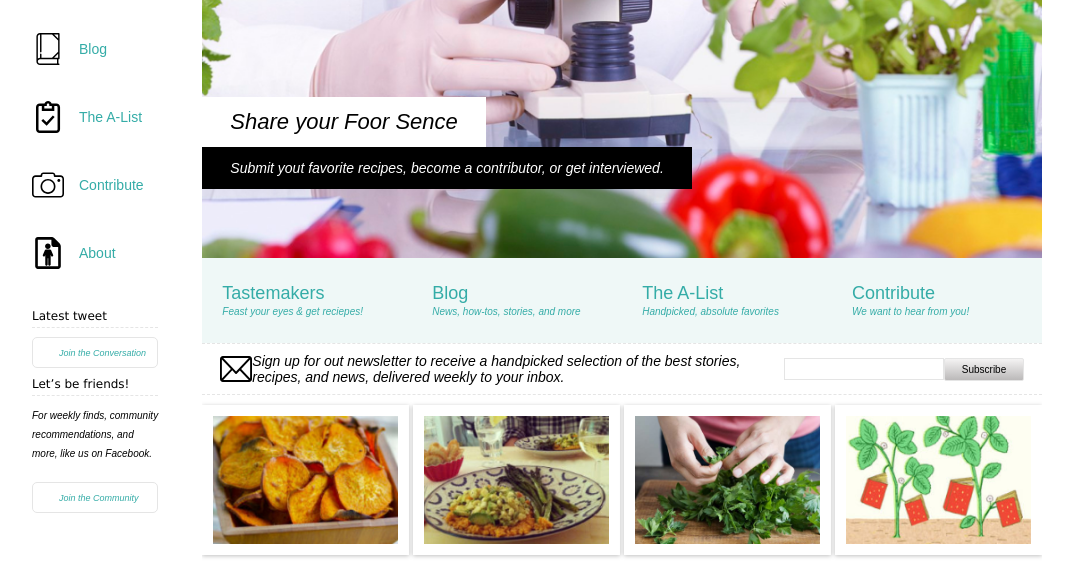
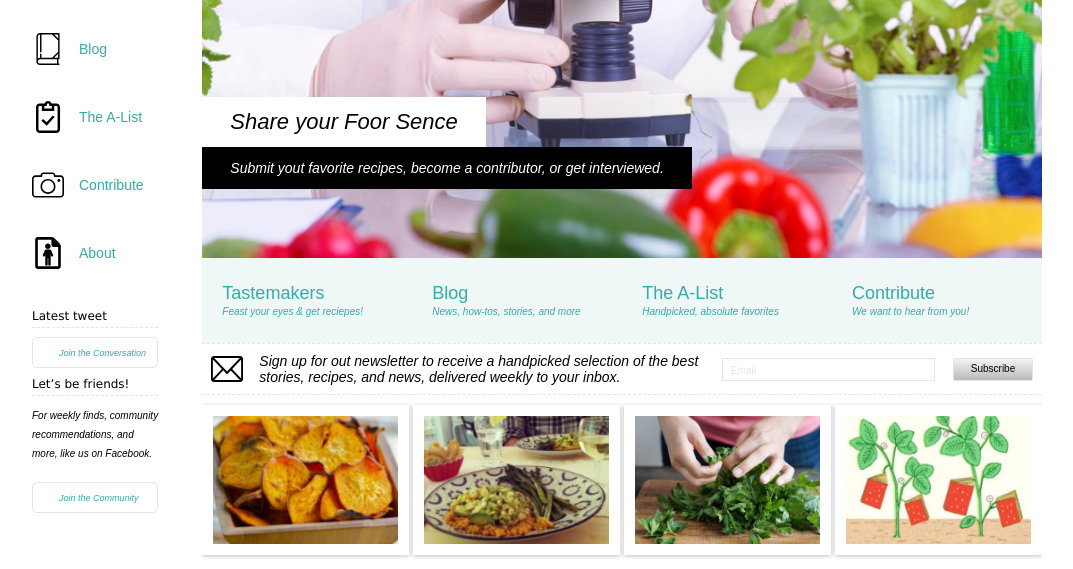
Before and after one commit to grajoz/grachev_tasks, a plain HTML site: page index.html in a window 1280 px wide. Shown: the part 209-778 px from the top of the page, without its empty margins (103-1176 px from the left). Drawn offline with Linux system fonts and the light colour scheme.

Commit message:
fix:css of subcribe

```diff
--- a/css/layout/footer.css
+++ b/css/layout/footer.css
@@ -40,6 +40,10 @@
     margin-left: 0;
 }
 
+.footer__info:last-child, .footer__social-box:last-child {
+    margin-left: 5px;
+}
+
 .twitter-icon {
     background-image: url(../../icon/twitter-icon.svg)
 }
--- a/css/layout/subscribe.css
+++ b/css/layout/subscribe.css
@@ -1,19 +1,30 @@
 .subscribe {
     padding: 9px;
-
     display: flex;
     flex-direction: row;
     align-items: center;
-    justify-content: space-around;
+    justify-content: space-between;
     border-top: 1px dashed #E5E5E5;
     border-bottom: 1px dashed #E5E5E5;
-
-    overflow: hidden;
 }
 
-.subscribe >*{
-    margin-left: 9px;
-    margin-right: 9px;
+.subscribe__description, .subscribe__form {
+    display: flex;
+    flex-direction: row;
+    justify-content: space-between;
+    align-items: center;
+}
+
+.subscribe__description:not(:first-child), .subscribe__form:not(:first-child) {
+    margin-left: 8px;
+}
+
+.subscribe__img:not(:first-child), .subscribe__text:not(:first-child) {
+    margin-left: 16px;
+}
+
+.subscribe__input-text:not(:first-child), .subscribe__button:not(:first-child) {
+    margin-left: 18px;
 }
 
 .subscribe__text{
@@ -22,10 +33,22 @@
     color: #000000;
 }
 
+.subscribe__form {
+    align-self: stretch;
+    flex-grow: 1;
+}
 .subscribe__input-text {
-    width: 160px;
-    height: 22px;
+    height: 23px;
     border: 1px solid #E5E5E5;
+
+    flex-grow: 1;
+}
+
+.subscribe__input-text::placeholder {
+    padding: 6px;
+    font-size: 10px;
+    line-height: 10px;
+    color: #E5E5E5;
 }
 
 .subscribe__button {
@@ -40,17 +63,20 @@
     cursor: pointer;
 }
 
-.subscribe__description, .subscribe__form {
-    display: flex;
-    flex-direction: row;
-    justify-content: space-between;
-    align-items: stretch;
-}
+
 
 
 @media only all and (min-width: 481px) and (max-width: 769px) {
     .subscribe {
         flex-direction: column;
+    }
+
+    .subscribe__description:first-child, .subscribe__form:first-child {
+        margin-bottom: 17px;
+    }
+
+    .subscribe__description:not(:first-child), .subscribe__form:not(:first-child) {
+        margin-left: 0;
     }
 
 }
@@ -59,4 +85,12 @@
     .subscribe {
         flex-direction: column;
     }
+
+    .subscribe__description:first-child, .subscribe__form:first-child {
+        margin-bottom: 17px;
+    }
+
+    .subscribe__description:not(:first-child), .subscribe__form:not(:first-child) {
+        margin-left: 0;
+    }
 }
--- a/index.html
+++ b/index.html
@@ -122,16 +122,16 @@
                     </div>
 
                     <div class="subscribe">
-                        <div class="subscribe__description">
-                            <img src="icon/mail-icon.svg" alt="mail">
+                        <div class="subscribe__description flex-row">
+                            <img class="subscribe__img" src="icon/mail-icon.svg" alt="mail">
                             <p class="subscribe__text italic">
                                 Sign up for out newsletter to receive a handpicked selection of the best
                                 stories, recipes, and news, delivered weekly to your inbox.
                             </p>
                         </div>
-                        <form  class="subscribe__form" action="submit">
-                            <input class="subscribe__input-text" type=”text” name=”e_mail”>
-                            <input class="subscribe__button" type=”submit” value=Subscribe>
+                        <form  class="subscribe__form flex-row" action="#">
+                            <input class="subscribe__input-text" type=”email” placeholder="Email">
+                            <button class="subscribe__button" type=”submit”>Subscribe</button>
                         </form>
                     </div>
 
```
